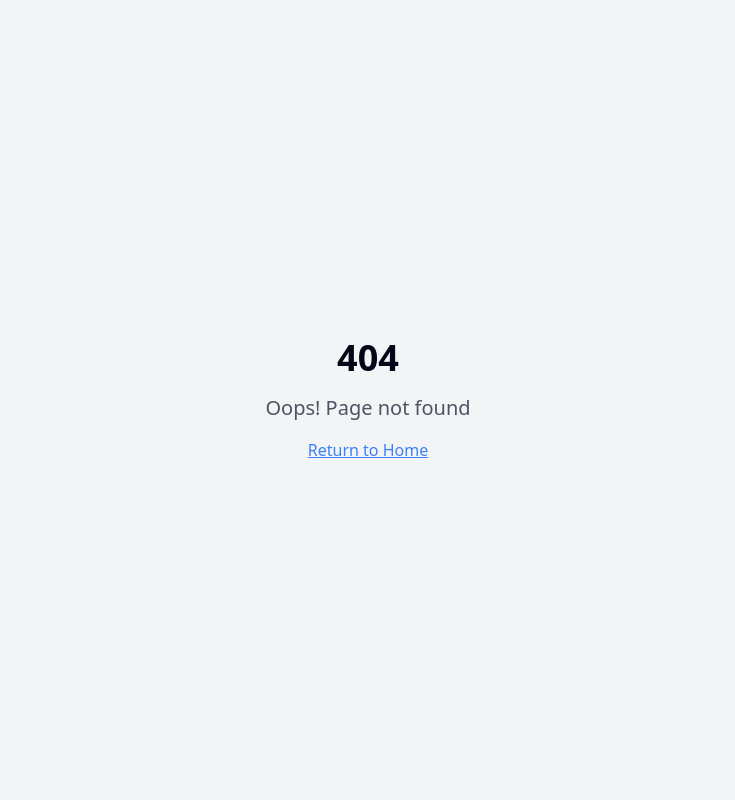
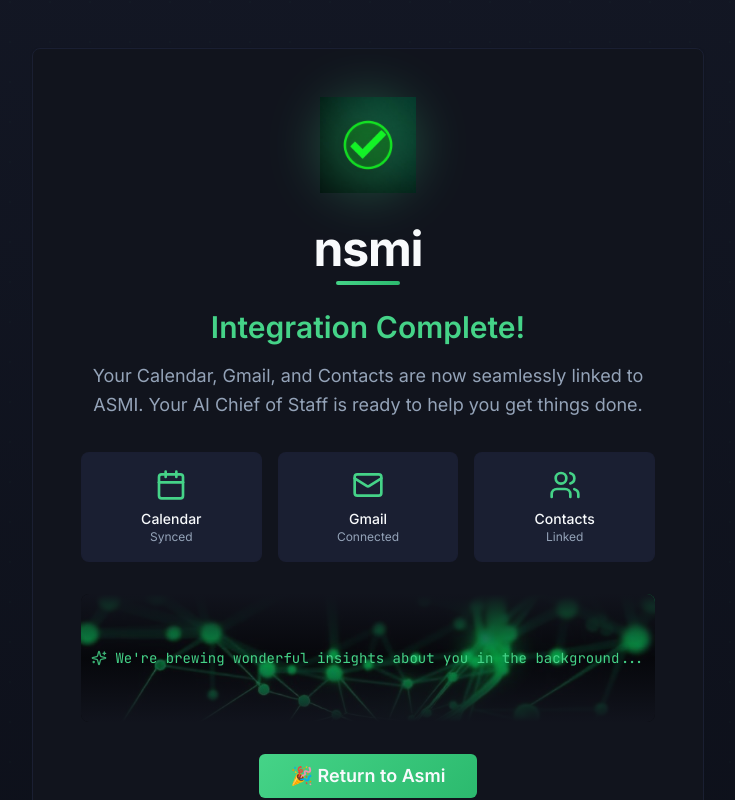
Before and after one commit to RishiR92/elegant-success-glow, a React (Vite) app: page /success in a window 1280 px wide. Before the commit this address had no page. Shown: the top 800 px of the page, without its empty margins (272-1007 px from the left). Built offline with nearby package versions, Linux system fonts and the light colour scheme.

Commit message:
Redesign success page
Redesign the success page to match the theme of www.asmiai.com, incorporating a dark background, elegant fonts, and relevant GIFs.

```diff
--- a/index.html
+++ b/index.html
@@ -3,11 +3,14 @@
   <head>
     <meta charset="UTF-8" />
     <meta name="viewport" content="width=device-width, initial-scale=1.0" />
-    <title>elegant-success-glow</title>
-    <meta name="description" content="Lovable Generated Project" />
-    <meta name="author" content="Lovable" />
+    <title>NSMI - Integration Complete</title>
+    <meta name="description" content="Your AI Chief of Staff Setup Complete" />
+    <meta name="author" content="NSMI" />
+    <link rel="preconnect" href="https://fonts.googleapis.com">
+    <link rel="preconnect" href="https://fonts.gstatic.com" crossorigin>
+    <link href="https://fonts.googleapis.com/css2?family=Inter:wght@300;400;500;600;700;800&family=JetBrains+Mono:wght@400;500;600&display=swap" rel="stylesheet">
 
-    <meta property="og:title" content="elegant-success-glow" />
+    <meta property="og:title" content="f26f07ae-b0f6-4fff-b26e-0c43c12238e1" />
     <meta property="og:description" content="Lovable Generated Project" />
     <meta property="og:type" content="website" />
     <meta property="og:image" content="https://lovable.dev/opengraph-image-p98pqg.png" />
--- a/src/App.tsx
+++ b/src/App.tsx
@@ -4,6 +4,7 @@ import { TooltipProvider } from "@/components/ui/tooltip";
 import { QueryClient, QueryClientProvider } from "@tanstack/react-query";
 import { BrowserRouter, Routes, Route } from "react-router-dom";
 import Index from "./pages/Index";
+import SuccessPage from "./pages/SuccessPage";
 import NotFound from "./pages/NotFound";
 
 const queryClient = new QueryClient();
@@ -15,7 +16,8 @@ const App = () => (
       <Sonner />
       <BrowserRouter>
         <Routes>
-          <Route path="/" element={<Index />} />
+          <Route path="/" element={<SuccessPage />} />
+          <Route path="/success" element={<SuccessPage />} />
           {/* ADD ALL CUSTOM ROUTES ABOVE THE CATCH-ALL "*" ROUTE */}
           <Route path="*" element={<NotFound />} />
         </Routes>
--- a/src/index.css
+++ b/src/index.css
@@ -7,34 +7,43 @@ All colors MUST be HSL.
 */
 
 @layer base {
-  :root {
-    --background: 0 0% 100%;
-    --foreground: 222.2 84% 4.9%;
+:root {
+    --background: 222.2 84% 4.9%;
+    --foreground: 210 40% 98%;
 
-    --card: 0 0% 100%;
-    --card-foreground: 222.2 84% 4.9%;
+    --card: 227 26% 9%;
+    --card-foreground: 210 40% 98%;
 
-    --popover: 0 0% 100%;
-    --popover-foreground: 222.2 84% 4.9%;
+    --popover: 227 26% 9%;
+    --popover-foreground: 210 40% 98%;
 
-    --primary: 222.2 47.4% 11.2%;
+    --primary: 148 62% 55%;
     --primary-foreground: 210 40% 98%;
 
-    --secondary: 210 40% 96.1%;
-    --secondary-foreground: 222.2 47.4% 11.2%;
+    --secondary: 227 32% 15%;
+    --secondary-foreground: 210 40% 98%;
 
-    --muted: 210 40% 96.1%;
-    --muted-foreground: 215.4 16.3% 46.9%;
+    --muted: 227 32% 15%;
+    --muted-foreground: 215 20.2% 65.1%;
 
-    --accent: 210 40% 96.1%;
-    --accent-foreground: 222.2 47.4% 11.2%;
+    --accent: 148 62% 55%;
+    --accent-foreground: 210 40% 98%;
 
-    --destructive: 0 84.2% 60.2%;
+    --destructive: 0 62.8% 30.6%;
     --destructive-foreground: 210 40% 98%;
 
-    --border: 214.3 31.8% 91.4%;
-    --input: 214.3 31.8% 91.4%;
-    --ring: 222.2 84% 4.9%;
+    --border: 227 32% 15%;
+    --input: 227 32% 15%;
+    --ring: 148 62% 55%;
+
+    --success: 148 62% 55%;
+    --success-glow: 148 62% 45%;
+
+    --gradient-primary: linear-gradient(135deg, hsl(148 62% 55%), hsl(148 62% 45%));
+    --gradient-dark: linear-gradient(180deg, hsl(227 26% 12%), hsl(227 26% 8%));
+
+    --shadow-glow: 0 0 40px hsl(148 62% 55% / 0.3);
+    --shadow-card: 0 20px 25px -5px hsl(227 26% 4% / 0.5);
 
     --radius: 0.5rem;
 
@@ -55,34 +64,34 @@ All colors MUST be HSL.
     --sidebar-ring: 217.2 91.2% 59.8%;
   }
 
-  .dark {
+.dark {
     --background: 222.2 84% 4.9%;
     --foreground: 210 40% 98%;
 
-    --card: 222.2 84% 4.9%;
+    --card: 227 26% 9%;
     --card-foreground: 210 40% 98%;
 
-    --popover: 222.2 84% 4.9%;
+    --popover: 227 26% 9%;
     --popover-foreground: 210 40% 98%;
 
-    --primary: 210 40% 98%;
-    --primary-foreground: 222.2 47.4% 11.2%;
+    --primary: 148 62% 55%;
+    --primary-foreground: 210 40% 98%;
 
-    --secondary: 217.2 32.6% 17.5%;
+    --secondary: 227 32% 15%;
     --secondary-foreground: 210 40% 98%;
 
-    --muted: 217.2 32.6% 17.5%;
+    --muted: 227 32% 15%;
     --muted-foreground: 215 20.2% 65.1%;
 
-    --accent: 217.2 32.6% 17.5%;
+    --accent: 148 62% 55%;
     --accent-foreground: 210 40% 98%;
 
     --destructive: 0 62.8% 30.6%;
     --destructive-foreground: 210 40% 98%;
 
-    --border: 217.2 32.6% 17.5%;
-    --input: 217.2 32.6% 17.5%;
-    --ring: 212.7 26.8% 83.9%;
+    --border: 227 32% 15%;
+    --input: 227 32% 15%;
+    --ring: 148 62% 55%;
     --sidebar-background: 240 5.9% 10%;
     --sidebar-foreground: 240 4.8% 95.9%;
     --sidebar-primary: 224.3 76.3% 48%;
--- /dev/null
+++ b/src/pages/SuccessPage.tsx
@@ -0,0 +1,123 @@
+import { CheckCircle, Calendar, Mail, Users, Sparkles } from "lucide-react";
+import { Button } from "@/components/ui/button";
+import { Card } from "@/components/ui/card";
+import successCheck from "@/assets/success-check.png";
+import dataFlow from "@/assets/data-flow.png";
+
+const SuccessPage = () => {
+  return (
+    <div className="min-h-screen bg-background font-inter relative overflow-hidden">
+      {/* Animated background gradient */}
+      <div className="absolute inset-0 bg-gradient-dark opacity-80" />
+
+      {/* Subtle grid pattern */}
+      <div className="absolute inset-0 opacity-[0.02]"
+           style={{
+             backgroundImage: `radial-gradient(circle at 2px 2px, hsl(var(--primary)) 1px, transparent 0)`,
+             backgroundSize: '40px 40px'
+           }}
+      />
+
+      <div className="relative z-10 container mx-auto px-6 py-12 flex flex-col items-center justify-center min-h-screen">
+
+        {/* Main Success Card */}
+        <Card className="max-w-2xl w-full p-8 md:p-12 bg-card border-border shadow-card animate-fade-in">
+
+          {/* Success Icon */}
+          <div className="flex justify-center mb-8">
+            <div className="relative">
+              <img
+                src={successCheck}
+                alt="Success"
+                className="w-24 h-24 animate-scale-in"
+              />
+              <div className="absolute inset-0 bg-success rounded-full blur-xl opacity-30 animate-glow-pulse" />
+            </div>
+          </div>
+
+          {/* Brand */}
+          <div className="text-center mb-6">
+            <h1 className="text-4xl md:text-5xl font-bold text-foreground mb-2 tracking-tight">
+              nsmi
+            </h1>
+            <div className="w-16 h-1 bg-gradient-primary mx-auto rounded-full" />
+          </div>
+
+          {/* Success Message */}
+          <div className="text-center mb-8">
+            <h2 className="text-2xl md:text-3xl font-semibold text-success mb-4">
+              Integration Complete!
+            </h2>
+            <p className="text-lg text-muted-foreground leading-relaxed">
+              Your Calendar, Gmail, and Contacts are now seamlessly linked to ASMI.
+              Your AI Chief of Staff is ready to help you get things done.
+            </p>
+          </div>
+
+          {/* Connected Services */}
+          <div className="grid grid-cols-3 gap-4 mb-8">
+            <div className="flex flex-col items-center p-4 bg-secondary rounded-lg border border-border/50 hover:border-primary/50 transition-colors">
+              <Calendar className="w-8 h-8 text-success mb-2" />
+              <span className="text-sm font-medium text-foreground">Calendar</span>
+              <span className="text-xs text-muted-foreground">Synced</span>
+            </div>
+            <div className="flex flex-col items-center p-4 bg-secondary rounded-lg border border-border/50 hover:border-primary/50 transition-colors">
+              <Mail className="w-8 h-8 text-success mb-2" />
+              <span className="text-sm font-medium text-foreground">Gmail</span>
+              <span className="text-xs text-muted-foreground">Connected</span>
+            </div>
+            <div className="flex flex-col items-center p-4 bg-secondary rounded-lg border border-border/50 hover:border-primary/50 transition-colors">
+              <Users className="w-8 h-8 text-success mb-2" />
+              <span className="text-sm font-medium text-foreground">Contacts</span>
+              <span className="text-xs text-muted-foreground">Linked</span>
+            </div>
+          </div>
+
+          {/* Data Flow Visualization */}
+          <div className="mb-8 relative">
+            <img
+              src={dataFlow}
+              alt="Data Flow"
+              className="w-full h-32 object-cover rounded-lg opacity-60"
+            />
+            <div className="absolute inset-0 bg-gradient-to-t from-card via-transparent to-card rounded-lg" />
+            <div className="absolute inset-0 flex items-center justify-center">
+              <div className="flex items-center gap-2 text-success font-mono text-sm">
+                <Sparkles className="w-4 h-4 animate-pulse" />
+                <span>We're brewing wonderful insights about you in the background...</span>
+              </div>
+            </div>
+          </div>
+
+          {/* Action Button */}
+          <div className="text-center">
+            <Button
+              size="lg"
+              className="bg-gradient-primary hover:shadow-glow transition-all duration-300 text-lg px-8 py-3 font-semibold"
+              onClick={() => window.close()}
+            >
+              🎉 Return to Asmi
+            </Button>
+            <p className="text-xs text-muted-foreground mt-3 font-mono">
+              You may now close this window and return to Asmi
+            </p>
+          </div>
+
+        </Card>
+
+        {/* Footer Badge */}
+        <div className="mt-8 text-center">
+          <div className="inline-flex items-center gap-2 px-4 py-2 bg-secondary/50 rounded-full border border-border/30">
+            <div className="w-2 h-2 bg-success rounded-full animate-pulse" />
+            <span className="text-sm text-muted-foreground font-mono">
+              prod.asmiai.com
+            </span>
+          </div>
+        </div>
+
+      </div>
+    </div>
+  );
+};
+
+export default SuccessPage;
--- a/tailwind.config.ts
+++ b/tailwind.config.ts
@@ -18,6 +18,18 @@ export default {
 			}
 		},
 		extend: {
+			fontFamily: {
+				'inter': ['Inter', 'system-ui', 'sans-serif'],
+				'mono': ['JetBrains Mono', 'Fira Code', 'monospace']
+			},
+			backgroundImage: {
+				'gradient-primary': 'var(--gradient-primary)',
+				'gradient-dark': 'var(--gradient-dark)'
+			},
+			boxShadow: {
+				'glow': 'var(--shadow-glow)',
+				'card': 'var(--shadow-card)'
+			},
 			colors: {
 				border: 'hsl(var(--border))',
 				input: 'hsl(var(--input))',
@@ -52,6 +64,10 @@ export default {
 					DEFAULT: 'hsl(var(--card))',
 					foreground: 'hsl(var(--card-foreground))'
 				},
+				success: {
+					DEFAULT: 'hsl(var(--success))',
+					glow: 'hsl(var(--success-glow))'
+				},
 				sidebar: {
 					DEFAULT: 'hsl(var(--sidebar-background))',
 					foreground: 'hsl(var(--sidebar-foreground))',
@@ -84,11 +100,42 @@ export default {
 					to: {
 						height: '0'
 					}
+				},
+				'fade-in': {
+					'0%': {
+						opacity: '0',
+						transform: 'translateY(20px)'
+					},
+					'100%': {
+						opacity: '1',
+						transform: 'translateY(0)'
+					}
+				},
+				'scale-in': {
+					'0%': {
+						opacity: '0',
+						transform: 'scale(0.8)'
+					},
+					'100%': {
+						opacity: '1',
+						transform: 'scale(1)'
+					}
+				},
+				'glow-pulse': {
+					'0%, 100%': {
+						boxShadow: '0 0 40px hsl(148 62% 55% / 0.3)'
+					},
+					'50%': {
+						boxShadow: '0 0 60px hsl(148 62% 55% / 0.6)'
+					}
 				}
 			},
 			animation: {
 				'accordion-down': 'accordion-down 0.2s ease-out',
-				'accordion-up': 'accordion-up 0.2s ease-out'
+				'accordion-up': 'accordion-up 0.2s ease-out',
+				'fade-in': 'fade-in 0.6s ease-out',
+				'scale-in': 'scale-in 0.5s ease-out',
+				'glow-pulse': 'glow-pulse 2s ease-in-out infinite'
 			}
 		}
 	},
```
Also changed, not shown: src/assets/data-flow.png (added), src/assets/success-check.png (added).
